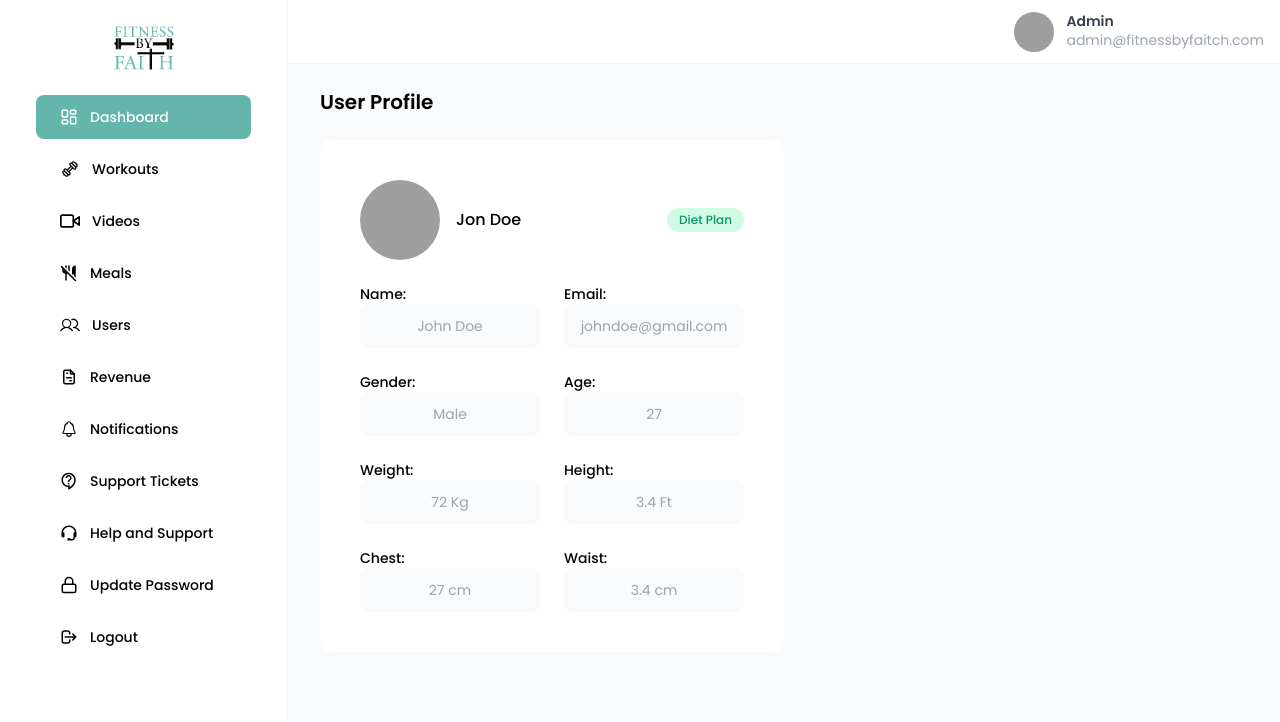
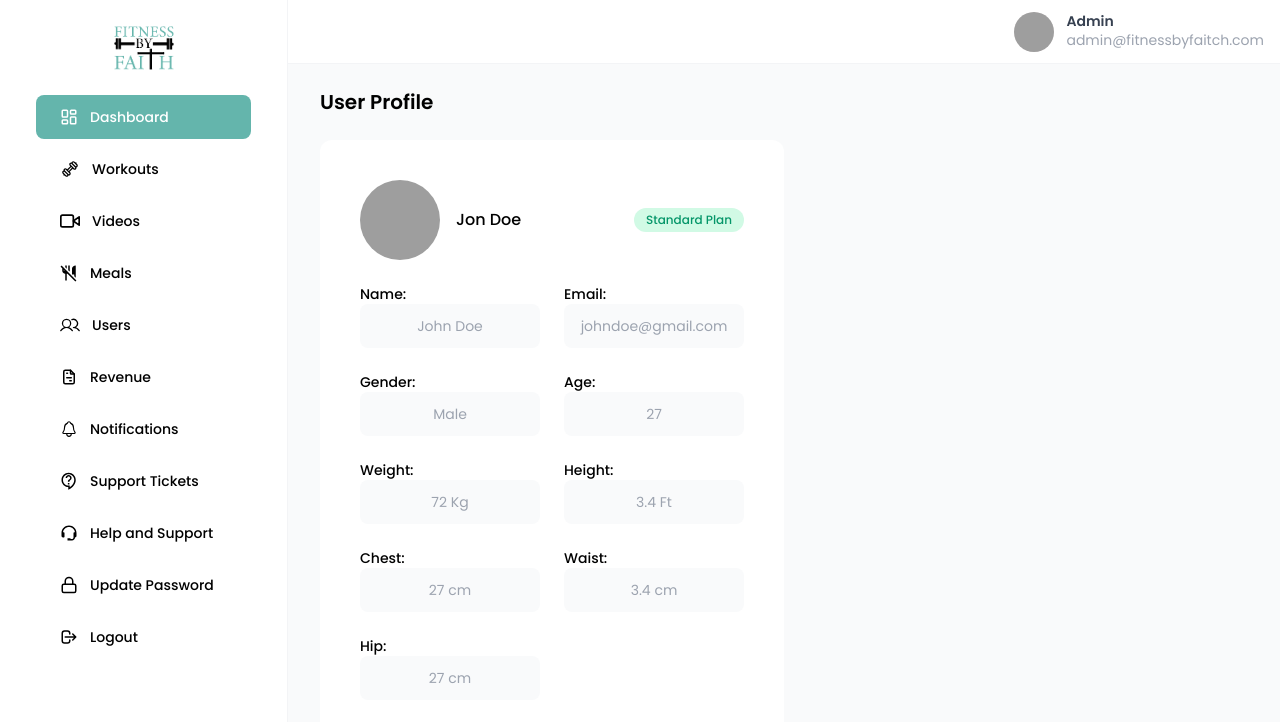
Before and after one commit to simon-m-dignite/fitness-by-faith, a React (Vite) app: page /user/1234 in a window 1280 px wide. Shown: the top 722 px of the page. Built offline with nearby package versions, Linux system fonts and the light colour scheme; grey boxes are pictures that could not be loaded; the HTML template or start-up script is replaced by a standard one.

Commit message:
made changes

```diff
--- a/src/components/CreateWorkout/WorkoutCreationForm.jsx
+++ b/src/components/CreateWorkout/WorkoutCreationForm.jsx
@@ -316,7 +316,7 @@ const WorkoutCreationForm = () => {
             <div className="w-full grid grid-cols-1 md:grid-cols-2 gap-6">
               <div className="w-full flex flex-col gap-1 items-start">
                 <div className="w-full flex items-center justify-between gap-4">
-                  <label className="text-sm font-medium">Reps</label>
+                  <label className="text-sm font-medium">{isTimeBased ? 'Time Duration':"No. Reps"}</label>
                   {/* <div className="flex items-center gap-1">
                     <input
                       type="checkbox"
--- a/src/components/UserDetails/UserProfileDetails.jsx
+++ b/src/components/UserDetails/UserProfileDetails.jsx
@@ -12,7 +12,7 @@ const UserProfileDetails = () => {
         />
         <div className="w-full flex items-center justify-between">
         <h1 className="text-base font-medium">Jon Doe</h1>
-        <span className="text-xs bg-emerald-100 px-3 py-1 rounded-full font-medium text-emerald-600">Diet Plan</span>
+        <span className="text-xs bg-emerald-100 px-3 py-1 rounded-full font-medium text-emerald-600">Standard Plan</span>
         </div>
       </div>
 
@@ -76,6 +76,17 @@ const UserProfileDetails = () => {
         </div>
       </div>
 
+      <div className="w-full grid grid-cols-1 md:grid-cols-2 gap-6">
+        <div className="col-span-2 md:col-span-1">
+            <p className="text-sm font-medium">Hip: </p>
+            <div className="w-full py-3 rounded-lg bg-gray-50 text-center text-sm text-gray-400">
+                27 cm
+            </div>
+        </div>
+        <div className="col-span-2 md:col-span-1">
+        </div>
+      </div>
+
     </div>
   );
 };
--- a/src/pages/VerifyOtp.jsx
+++ b/src/pages/VerifyOtp.jsx
@@ -1,10 +1,31 @@
-import React, { useEffect } from "react";
+import React, { useEffect, useState } from "react";
 import { OTPMockup } from "../assets/export";
 import { Link, useNavigate } from "react-router-dom";
 import { styles } from "../styles/styles";
 
 const VerifyOtp = () => {
   const navigate = useNavigate();
+  const [timer, setTimer] = useState(60);
+
+  useEffect(() => {
+    const interval = setInterval(() => {
+      setTimer((prevTimer) => (prevTimer > 0 ? prevTimer - 1 : 0));
+    }, 1000);
+
+    // Clean up the interval on unmount
+    return () => clearInterval(interval);
+  }, []);
+
+  const handleEmailChange = (e) => {
+    setEmail(e.target.value);
+  };
+
+  const handleResendOTP = () => {
+    // Implement resend OTP logic here
+    // For example, you can call an API to resend OTP to the email
+    // Reset timer to 60 seconds
+    setTimer(60);
+  };
   const handleNavigate = () => {
     navigate("/reset-password");
   };
@@ -41,10 +62,21 @@ const VerifyOtp = () => {
                 >
                   Verify OTP
                 </button>
-                <p className="text-sm text-center mt-4 text-gray-400">
-                  Didn't receive OTP?
-                  <button className="underline ml-1 text-black font-medium">Resend OTP</button>
-                </p>
+                {timer > 0 ? (
+                  <p className="text-sm font-medium text-gray-400 text-center mt-4">
+                    Time left: {timer} seconds
+                  </p>
+                ) : (
+                  <p className="text-sm text-center mt-4 text-gray-400">
+                    Didn't receive OTP?
+                    <button
+                      className="underline ml-1 text-black font-medium"
+                      onClick={handleResendOTP}
+                    >
+                      Resend OTP
+                    </button>
+                  </p>
+                )}
               </div>
             </form>
           </div>
```
